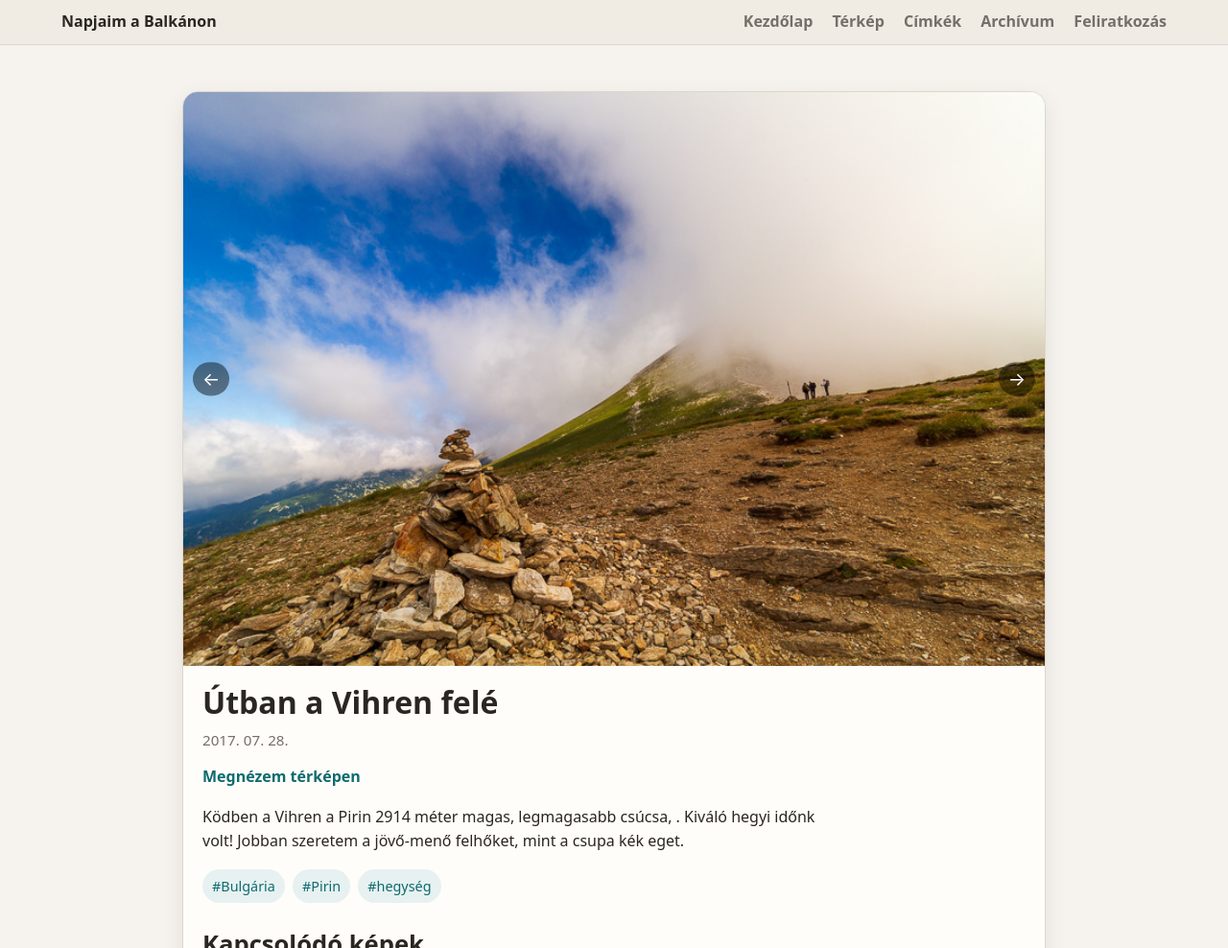
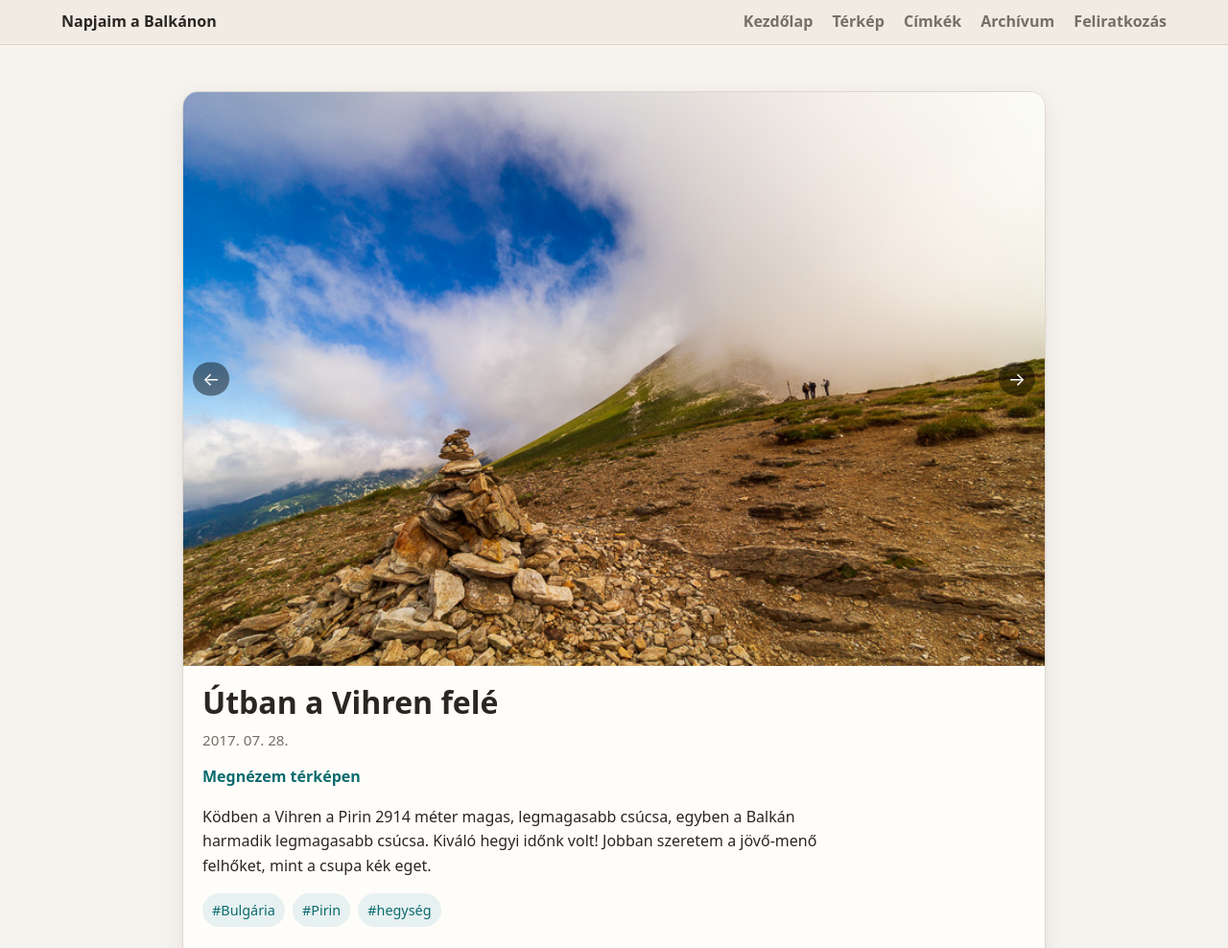
Before and after one commit to havassy/fotoblog, a Jekyll site: the page built from _posts/2017-07-28-vihren_pirin.md, in a window 1280 px wide. Shown: the top 988 px of the page at 96% size. Built offline with Jekyll 4.4.1, drawn with Linux system fonts in a browser that asks for light colours; grey boxes are pictures that could not be loaded.

Commit message:
Auto-create/update posts from images [skip ci]

```diff
--- a/_posts/2017-07-28-vihren_pirin.md
+++ b/_posts/2017-07-28-vihren_pirin.md
@@ -13,7 +13,7 @@ tags:
   - "Bulgária"
   - "Pirin"
   - "hegység"
-description: "Ködben a Vihren a Pirin 2914 méter magas, legmagasabb csúcsa, ."
+description: "Ködben a Vihren a Pirin 2914 méter magas, legmagasabb csúcsa, egyben a Balkán harmadik legmagasabb csúcsa."
 ---
 
-Ködben a Vihren a Pirin 2914 méter magas, legmagasabb csúcsa, . Kiváló hegyi időnk volt! Jobban szeretem a jövő-menő felhőket, mint a csupa kék eget.
+Ködben a Vihren a Pirin 2914 méter magas, legmagasabb csúcsa, egyben a Balkán harmadik legmagasabb csúcsa. Kiváló hegyi időnk volt! Jobban szeretem a jövő-menő felhőket, mint a csupa kék eget.
```
